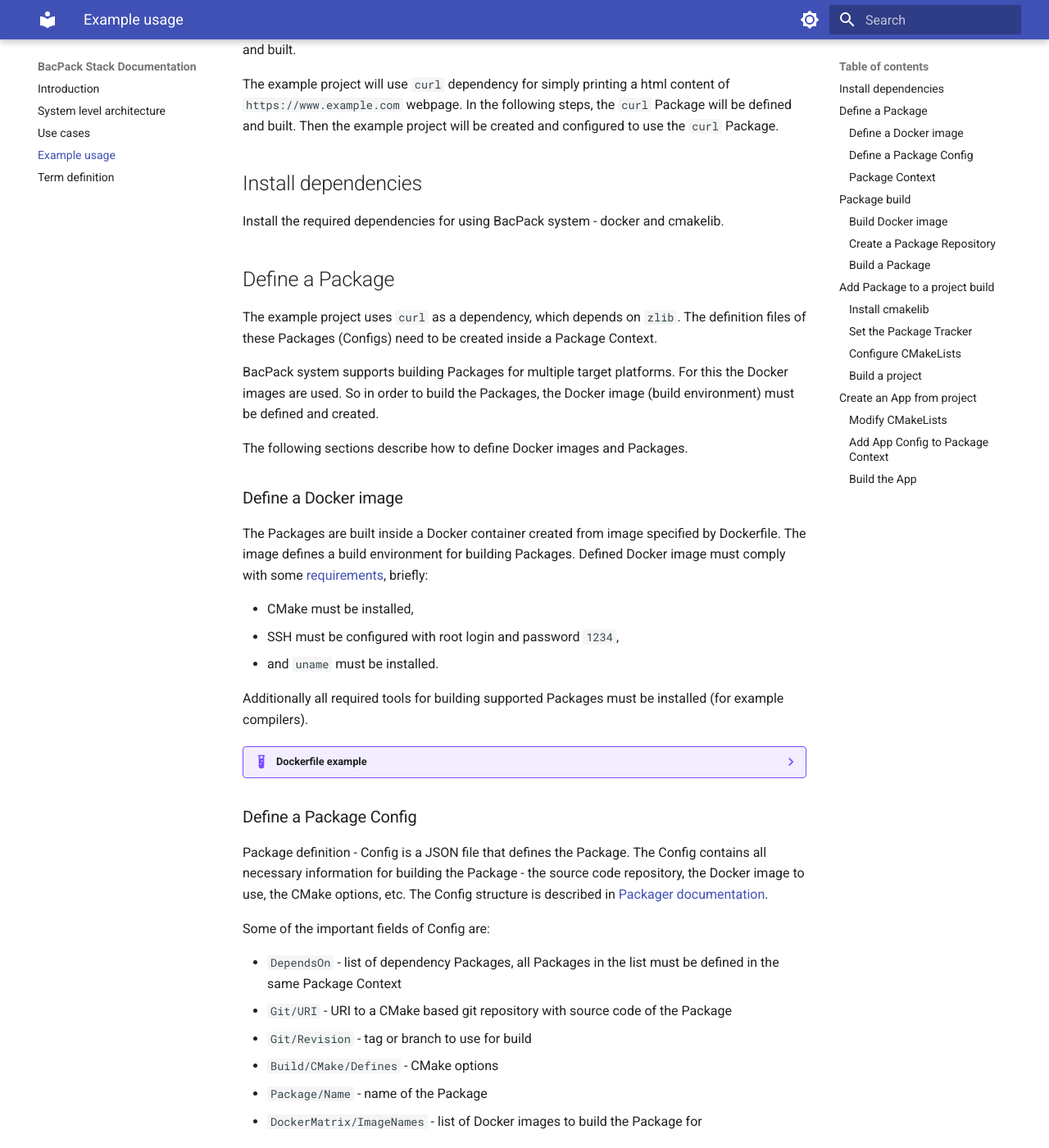
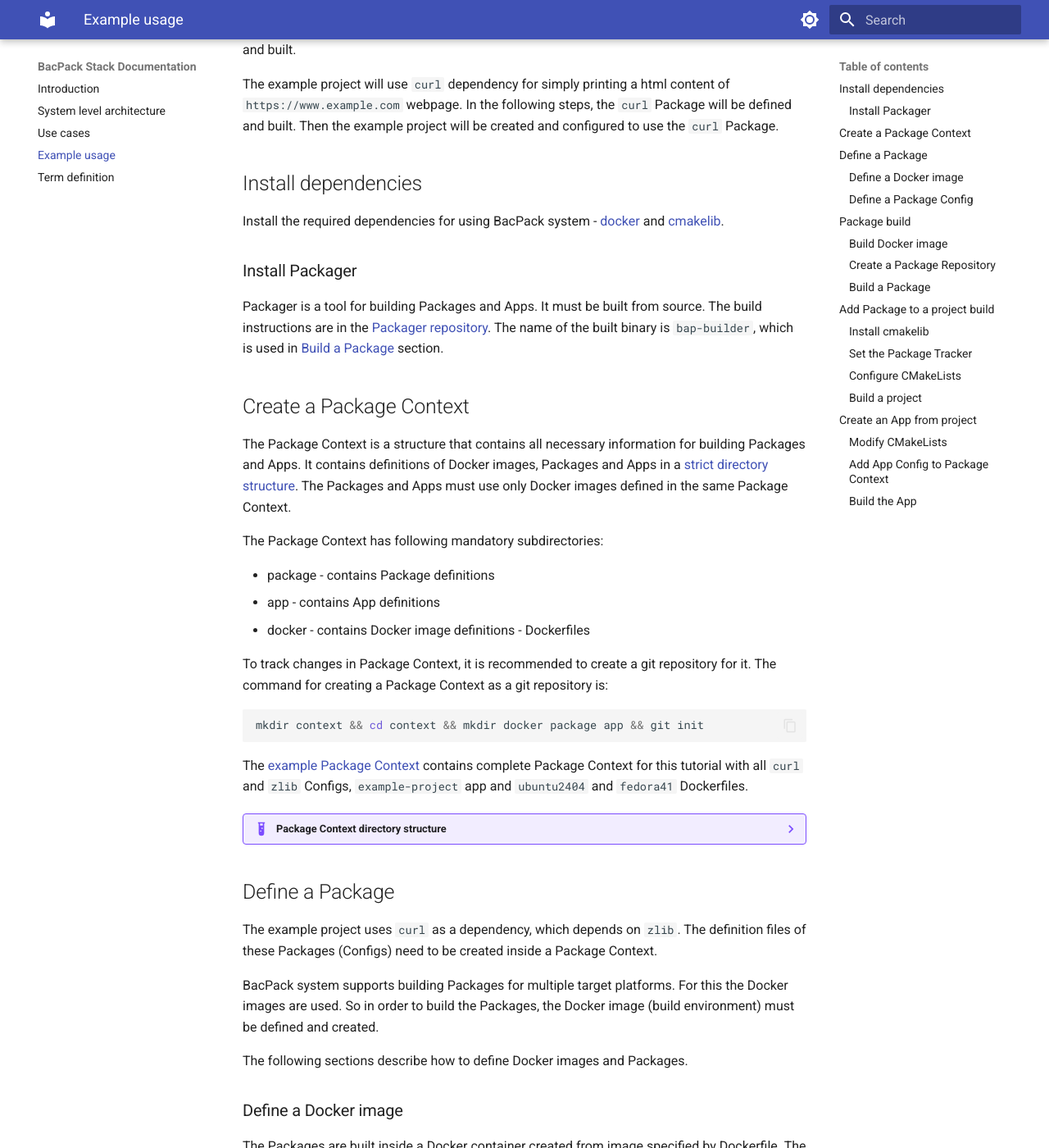
Before and after one commit to bacpack-system/bacpack-system.github.io, an MkDocs documentation site: the page built from docs/example_usage.md, in a window 1280 px wide and 1400 px high, scrolled down 234 px. Shown: the whole window at 82% size. Built offline with MkDocs 1.6.1 and Material for MkDocs 9.7.7, drawn with Linux system fonts in a browser that asks for light colours; some of the changed text lies outside the part shown.

Commit message:
Example usage improvements

````diff
--- a/docs/example_usage.md
+++ b/docs/example_usage.md
@@ -12,7 +12,78 @@ built. Then the example project will be created and configured to use the `curl`
 
 ## Install dependencies
 
-Install the required dependencies for using BacPack system - docker and cmakelib.
+Install the required dependencies for using BacPack system - [docker](https://www.docker.com/) and
+[cmakelib](https://github.com/cmakelib/cmakelib).
+
+### Install Packager
+
+Packager is a tool for building Packages and Apps. It must be built from source. The build
+instructions are in the [Packager repository](https://github.com/bacpack-system/packager). The name
+of the built binary is `bap-builder`, which is used in [Build a Package](#build-a-package) section.
+
+## Create a Package Context
+
+The Package Context is a structure that contains all necessary information for building Packages
+and Apps. It contains definitions of Docker images, Packages and Apps in a [strict directory
+structure](https://github.com/bacpack-system/packager/blob/master/doc/ContextStructure.md). The
+Packages and Apps must use only Docker images defined in the same Package Context.
+
+The Package Context has following mandatory subdirectories:
+
+ - package - contains Package definitions
+ - app - contains App definitions
+ - docker - contains Docker image definitions - Dockerfiles
+
+To track changes in Package Context, it is recommended to create a git repository for it. The
+command for creating a Package Context as a git repository is:
+
+```bash
+mkdir context && cd context && mkdir docker package app && git init
+```
+
+The [example Package Context](https://github.com/bacpack-system/example-context)
+contains complete Package Context for this tutorial with all `curl` and `zlib` Configs,
+`example-project` app and `ubuntu2404` and `fedora41` Dockerfiles.
+
+??? example "Package Context directory structure"
+
+    The following text shows the directory structure of the Package Context after all steps in
+    this tutorial. The `package`, `app` and `docker` directories are mandatory. The
+    `<package_group_name>` and `<app_group_name>` refers to Package group described in next
+    section. The `...` means that the directory can contain more files, but they are not relevant
+    for the purpose of this example. The structure also shows the right place for `curl` and
+    `zlib` Packages.
+
+    ```plaintext
+    <context_directory>
+    ├── docker
+    │   ├── <docker_image_name>
+    │   │   └── Dockerfile
+    │   ├── ubuntu2404
+    │   │   └── Dockerfile
+    │   └── fedora41
+    │       └── Dockerfile
+    │       ...
+    ├── app
+    │   ├── <app_group_name>
+    │   │   ├── app_config_a.json
+    │   │   └── app_config_b.json
+    │   └── example-project
+    │       ├── example_project_debug.json
+    │       └── example_project_release.json
+    │       ...
+    └── package
+        ├── <package_group_name>
+        │   ├── package_config_a.json
+        │   └── package_config_b.json
+        ├── curl
+        │   ├── curl_debug.json
+        │   └── curl_release.json
+        └── zlib
+            ├── zlib_debug.json
+            └── zlib_release.json
+            ...
+    ```
 
 ## Define a Package
 
@@ -39,35 +110,49 @@ briefly:
 Additionally all required tools for building supported Packages must be installed (for example
 compilers).
 
+All defined Docker images must be placed in the `docker` directory of the Package Context. In this
+directory, each Docker image is defined in its own directory. The name of this directory is the
+name of the Docker image (see [Create a Package Context](#create-a-package-context)). This name is
+used in the Package Configs to specify the Docker image to use for building the Package. The
+Dockerfile must be named `Dockerfile`.
+
 ??? example "Dockerfile example"
-    The following Dockerfile is used for building `curl` and `zlib` Packages for Ubuntu 24.04. It
+    The following Dockerfile is used for building `curl` and `zlib` Packages for Fedora 41. It
     installs all required tools and fulfills all
     [requirements](https://github.com/bacpack-system/packager/blob/master/doc/DockerContainerRequiremetns.md).
+    The path to this Dockerfile is `context/docker/fedora41/Dockerfile`. The `fedora41` is the
+    name of the Docker image and is used in the Package Configs.
 
     ```docker
-    FROM ubuntu:24.04
+    FROM fedora:41
 
     USER root
     RUN echo root:1234 | chpasswd
 
-    RUN apt-get update && \
-        DEBIAN_FRONTEND=noninteractive apt-get install -y \
-          	coreutils lsb-release build-essential  openssh-server git libssl-dev wget patchelf && \
-        rm -rf /var/lib/apt/lists/*
+    RUN dnf -y update && \
+        dnf -y install  \
+        automake binutils gcc gcc-c++ git kernel-devel lsb-release make openssh-server openssl-devel patchelf wget \
+        && dnf clean all
 
     RUN wget "https://github.com/Kitware/CMake/releases/download/v3.30.3/cmake-3.30.3-linux-x86_64.sh" -O cmake.sh && \
         chmod +x cmake.sh && \
         ./cmake.sh --skip-license --prefix=/usr/local && \
         rm ./cmake.sh
 
-    RUN apt-get purge -y \
-        wget && \
-        rm -rf /var/lib/apt/lists/*
+    RUN dnf -y update && \
+        dnf -y remove \
+          wget
+
+    RUN git clone https://github.com/cmakelib/cmakelib.git /cmakelib
+    RUN echo "export CMLIB_DIR=/cmakelib" >> /root/.bashrc
 
     RUN sed -ri 's/#?PermitRootLogin prohibit-password/PermitRootLogin yes/' /etc/ssh/sshd_config
     RUN mkdir -p /run/sshd
 
+    RUN ssh-keygen -A
+
     ENTRYPOINT ["/usr/sbin/sshd", "-D", "-o", "ListenAddress=0.0.0.0"]
+
     ```
 
 ### Define a Package Config
@@ -107,7 +192,8 @@ Configs.
 ??? example "`curl` Config example"
     The following Config defines `curl` Package. It defines its dependency on `zlib` Package,
     the source code repository, name of the Package, the CMake options and the Docker images to
-    use. It sets the build type to Release, so it is a release variation of `curl` Package.
+    use. It sets the build type to Release and `IsDebug` to false, so it is a release variation of
+    `curl` Package. The path to this Config is `context/package/curl/curl_release.json`.
 
     ```json
     {
@@ -146,7 +232,8 @@ Configs.
     ```
 
 ??? example "`zlib` Config example"
-    The following Config defines `zlib` Package.
+    The following Config defines release variation of `zlib` Package. The path to this Config is
+    `context/package/zlib/zlib_release.json`.
 
     ```json
     {
@@ -181,55 +268,6 @@ Configs.
     }
     ```
 
-### Package Context
-
-The Package Context is a structure that contains all necessary information for building Packages
-and Apps. It contains definitions of Docker images, Packages and Apps in a [strict directory
-structure](https://github.com/bacpack-system/packager/blob/master/doc/ContextStructure.md). The
-Packages and Apps must use only Docker images defined in the same Package Context.
-
-The Package Context has following mandatory subdirectories:
-
- - package - contains Package definitions
- - app - contains App definitions
- - docker - contains Docker image definitions - Dockerfiles
-
-The [example Package Context](https://github.com/bacpack-system/example-context)
-contains complete Package Context for this tutorial with all `curl` and `zlib` Configs and
-`ubuntu2404` and `fedora41` Dockerfiles.
-
-??? example "Package Context directory structure"
-
-    The following text shows the directory structure of the Package Context. The `package`, `app`
-    and `docker` directories are mandatory. The `<package_group_name>` and `<app_group_name>` refer
-    to Package group described in previous section. The `...` means that the directory can contain
-    more files, but they are not relevant for the purpose of this example. The structure also shows
-    the right place for `curl` and `zlib` Packages.
-
-    ```plaintext
-    <context_directory>
-    ├── docker
-    │   └── <docker_image_name>
-    │       └── Dockerfile
-    │       ...
-    ├── app
-    │   └── <app_group_name>
-    │       ├── app_config_a.json
-    │       └── app_config_b.json
-    │       ...
-    └── package
-        ├── <package_group_name>
-        │   ├── package_config_a.json
-        │   └── package_config_b.json
-        ├── curl
-        │   ├── curl_debug.json
-        │   └── curl_release.json
-        └── zlib
-            ├── zlib_debug.json
-            └── zlib_release.json
-            ...
-    ```
-
 ## Package build
 
 Firstly, the target Docker image must be build. Then if not already created, the Package Repository
@@ -241,7 +279,9 @@ If the used image is not built on the system, it must be built with the `build-i
 Following command builds a Docker image based on Dockerfile in given Package Context.
 
 ```bash
-bap-builder build-image --context /path/to/package/context --image-name ubuntu2404
+bap-builder build-image \
+            --context context \
+            --image-name fedora41
 ```
 
 ### Create a Package Repository
@@ -274,13 +313,13 @@ The command for building `curl` Package is:
 
 ```bash
 bap-builder build-package \
-            --context /path/to/package/context \
-            --image-name ubuntu2404 \
-            --output-dir /path/to/package/repository \
+            --context context \
+            --image-name fedora41 \
+            --output-dir package_repo \
             --name curl --build-deps
 ```
 
-This command builds a Package `curl` defined in Context for `ubuntu2404` image, creates an archive
+This command builds a Package `curl` defined in Context for `fedora41` image, creates an archive
 of this Package and copies it to the output-dir (Package Repository). The command with
 `--build-deps` flag also builds all dependencies of the given Package. In this case it also builds
 the `zlib` Package. Other flags and settings of Packager are described in its
@@ -322,9 +361,9 @@ Packages defined in [example Package Context](https://github.com/bacpack-system/
 
 !!! info
 
-    The local Package Repository can't be easily used, because currently the BacPack system
-    supports only upstream Package Repositories. The usage of local Package Repository will be
-    added in future releases.
+    The local Package Repository can't be easily used when building a project, because currently
+    the BacPack system supports only upstream Package Repositories. The usage of local Package
+    Repository will be added in future releases.
 
 ### Configure CMakeLists
 
````
Also changed, not shown: other parts of docs/example_usage.md (+3 -4 lines), docs/index.md (+1 -1 lines).
